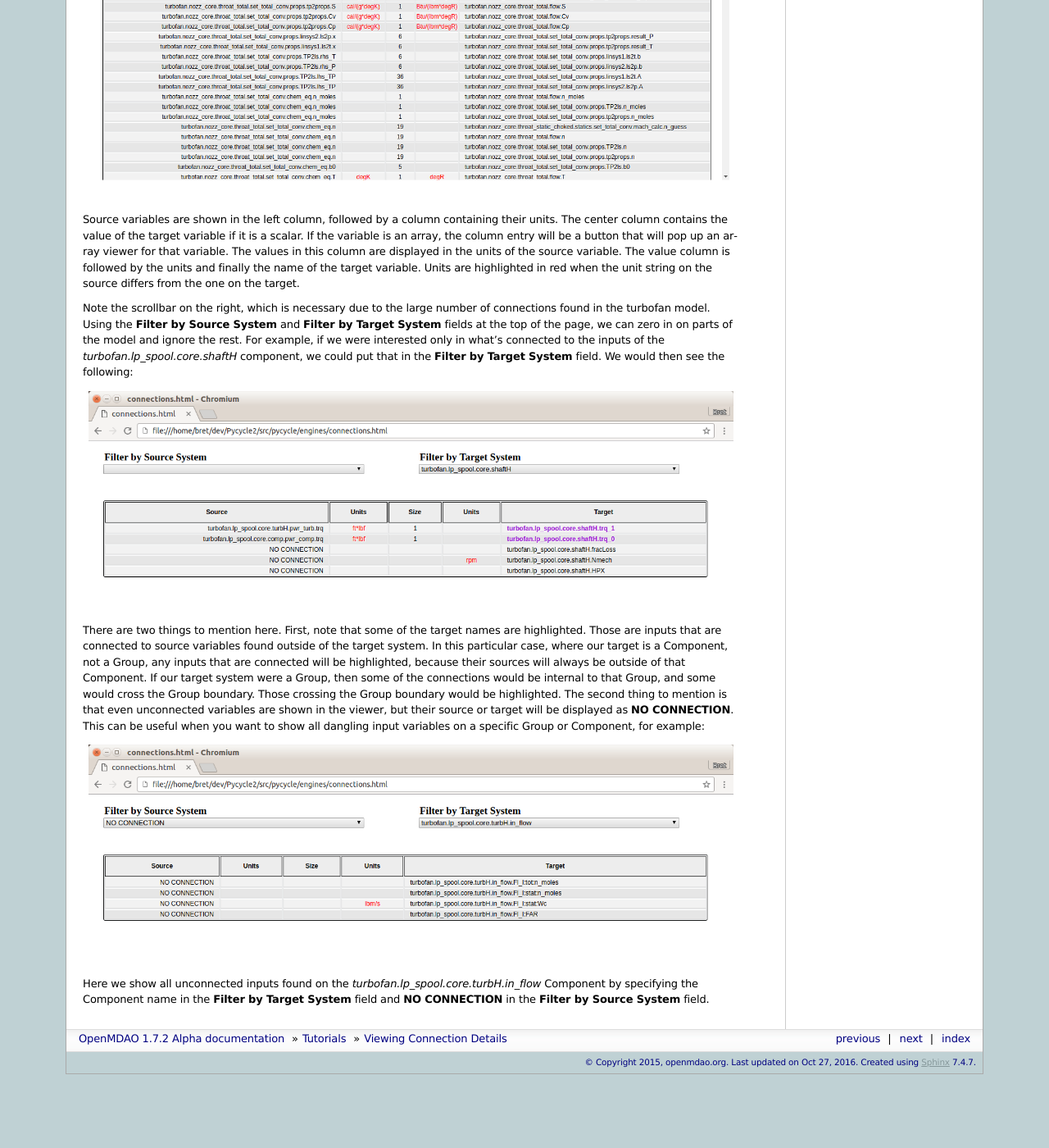
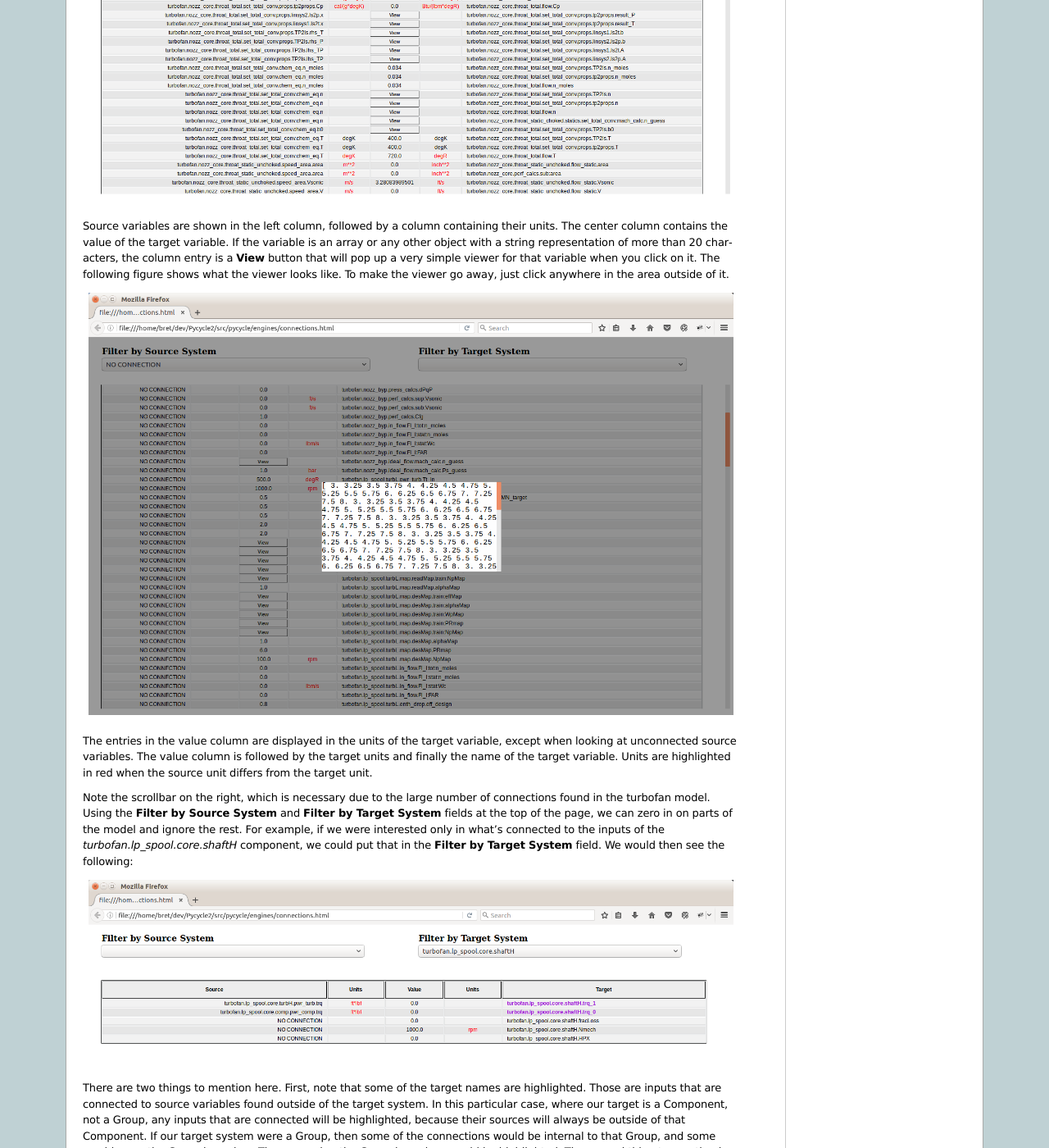
Before and after one commit to OpenMDAO/OpenMDAO1, a Sphinx documentation site: the page built from openmdao/docs/usr-guide/tutorials/detailed-connection-viewer.rst, in a window 1280 px wide and 1400 px high, scrolled down 903 px. Shown: the whole window at 82% size. Built offline with Sphinx 7.4.7, drawn with Linux system fonts in a browser that asks for light colours; pages that are not in the unit, such as notebooks, are missing from menus; before the commit the page ends 2213 px from its top, so only the background shows below that; some of the changed text lies outside the part shown.

Commit message:
added popup viewer for connection table value entries that are too long to fit in a cell.

```diff
--- a/openmdao/docs/usr-guide/tutorials.rst
+++ b/openmdao/docs/usr-guide/tutorials.rst
@@ -10,6 +10,7 @@ Tutorials
 
    tutorials/paraboloid-tutorial.rst
    tutorials/visualizing-model-connections.rst
+   tutorials/detailed-connection-viewer.rst
    tutorials/sellar.rst
    tutorials/recording.rst
    tutorials/doe-drivers.rst
--- a/openmdao/docs/usr-guide/tutorials/detailed-connection-viewer.rst
+++ b/openmdao/docs/usr-guide/tutorials/detailed-connection-viewer.rst
@@ -8,7 +8,7 @@ This tutorial describes how to view detailed information about connections
 between variables in your model using the *view_connections* function.
 The intent of *view_connections* is to help spot things like bad or missing
 unit conversions, connections to inputs that are either unintended or missing,
-or input variables that are the wrong size.  In many cases, the *view_tree*
+or variables that have the wrong value.  In many cases, the *view_tree*
 function, described in
 :ref:`Visualizing OpenMDAO Model Structure and Connections <OpenMDAO-Visualizing-Model-Connections>`
 may provide a faster way to spot missing or unintended connections.
@@ -54,13 +54,24 @@ The following shows what the viewer looks like for a pycycle turbofan model:
 
 
 Source variables are shown in the left column, followed by a column containing
-their units.  The center column contains the value of the target variable if it
-is a scalar.  If the variable is an array, the column entry will be a button
-that will pop up an array viewer for that variable.  The values in this column
-are displayed in the units of the source variable. The value column is
-followed by the units and finally the name of the target variable.  Units are
-highlighted in red when the unit string on the source differs from the one on
-the target.
+their units.  The center column contains the value of the target variable.
+If the variable is an array or any other object with a string
+representation of more than 20 characters, the column entry is a **View** button
+that will pop up a very simple viewer for that variable when you click on it.
+The following figure shows what the viewer looks like. To make the viewer go away,
+just click anywhere in the area outside of it.
+
+
+.. figure:: images/connections_popup.png
+   :align: center
+   :alt: An example of an array entry viewer popup.
+
+
+
+The entries in the value column are displayed in the units of the target variable,
+except when looking at unconnected source variables. The value column is
+followed by the target units and finally the name of the target variable.
+Units are highlighted in red when the source unit differs from the target unit.
 
 Note the scrollbar on the right, which is necessary due to the large number of
 connections found in the turbofan model.  Using the **Filter by Source System**
```
Also changed, not shown: other parts of openmdao/docs/usr-guide/tutorials.rst (+0 -1 lines), openmdao/docs/usr-guide/tutorials/images/connections_popup.png (added), openmdao/docs/usr-guide/tutorials/images/connections_shaftH.png, openmdao/docs/usr-guide/tutorials/images/connections_top.png, openmdao/docs/usr-guide/tutorials/images/turbH_in_flow_noconns.png, 2 other files.
